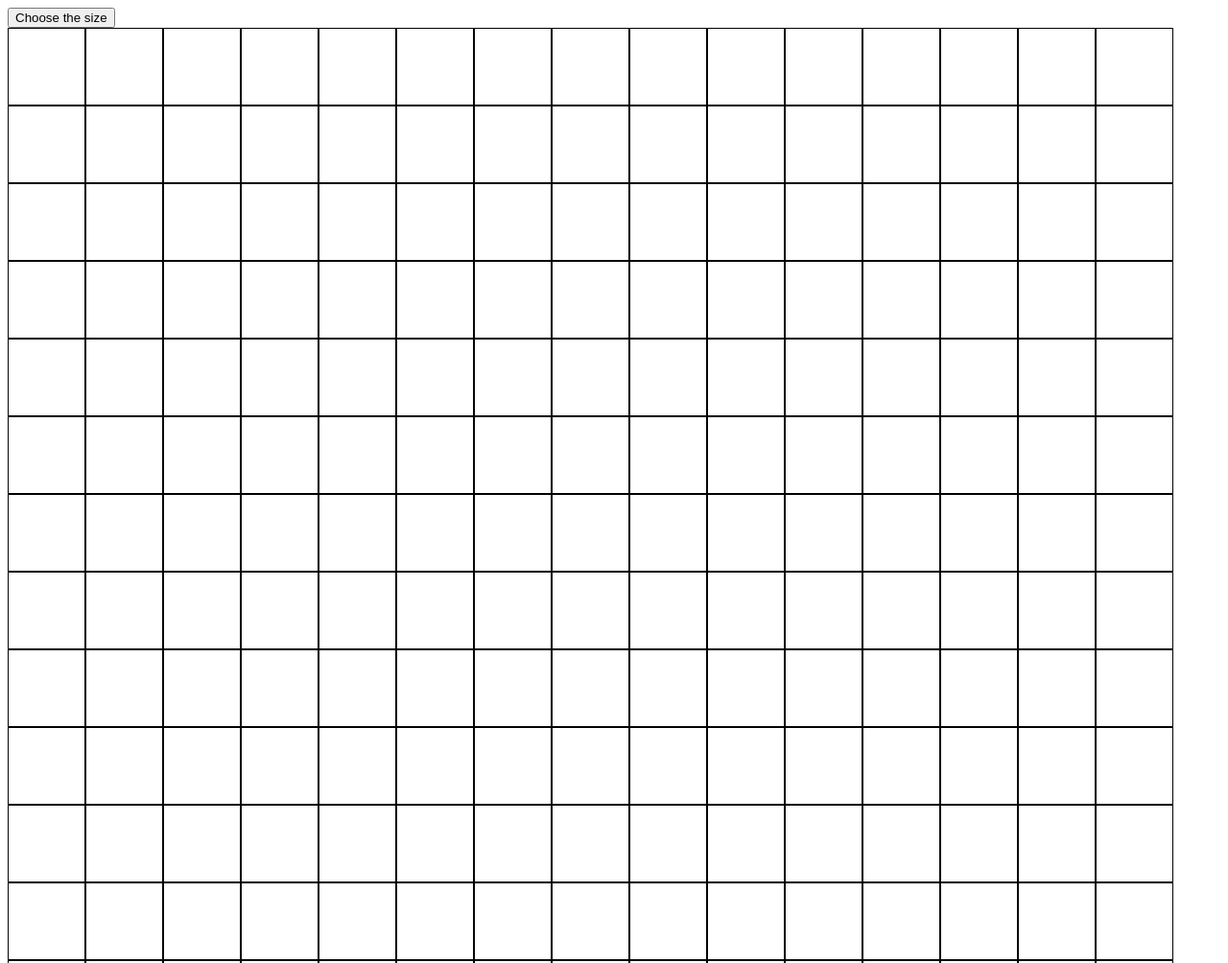
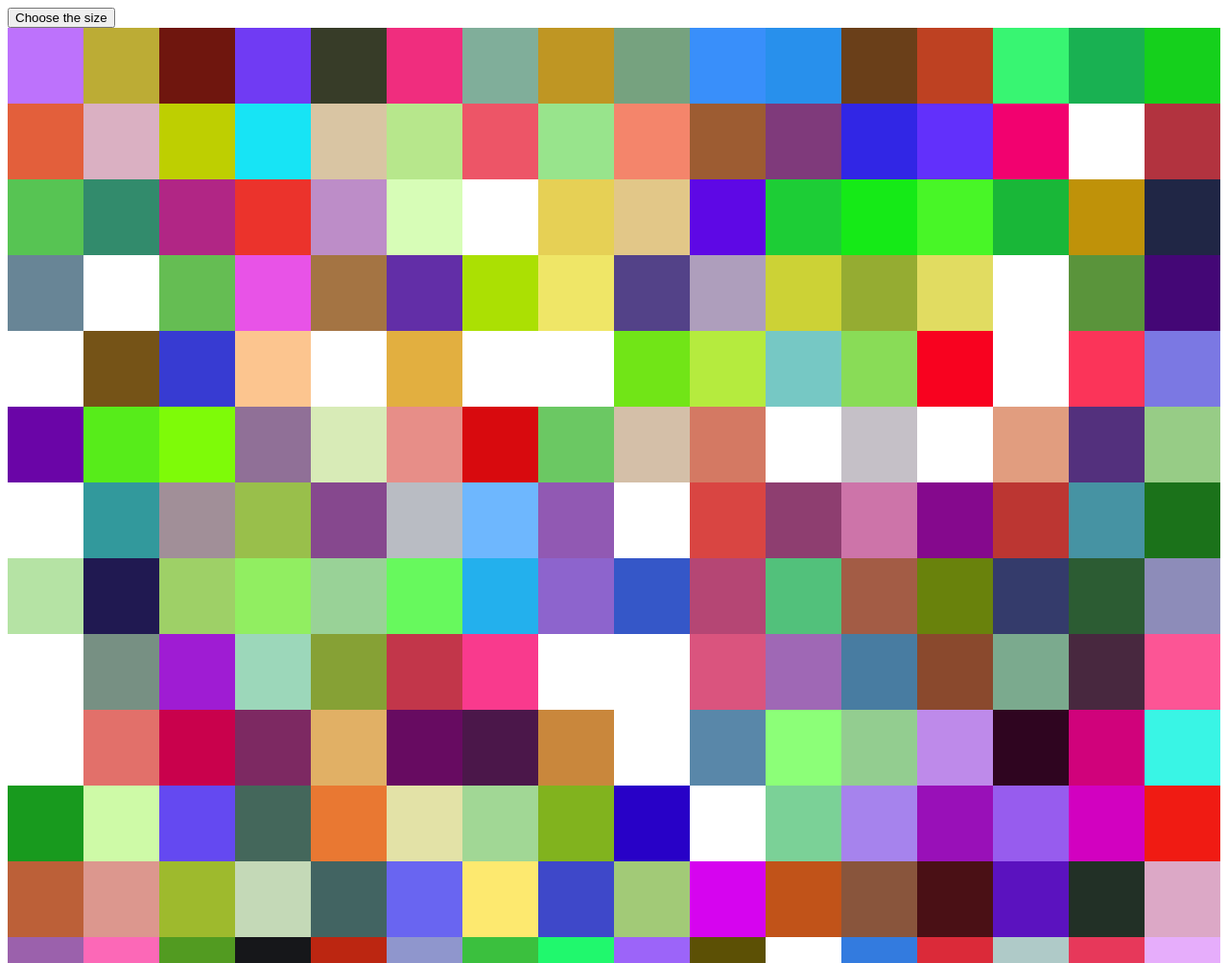
Before and after one commit to BishoSBA/TOP-Etch-a-Sketch, a plain HTML site: page index.html in a window 1280 px wide. Shown: the top 1004 px of the page at 96% size. Drawn offline with Linux system fonts and the light colour scheme.

Commit message:
Progress with color changing functionailty

```diff
--- a/index.html
+++ b/index.html
@@ -14,6 +14,7 @@
     </button>
 
     <div class="container">
+        <div class="grid"></div>
     </div>
 </body>
 </html>
--- a/script.js
+++ b/script.js
@@ -3,30 +3,31 @@ const container = document.querySelector(".container");
 let grid = [];
 let defaultSize = 16;
 
-for (let i = 0; i < defaultSize; i++) {
-	grid[i] = [];
-	for (let j = 0; j < defaultSize; j++) {
-		grid[i].push(document.createElement("div"));
-		grid[i][j].classList.add("grid");
-		container.append(grid[i][j]);
-	}
-}
+drawGrid(defaultSize);
 
 const btn = document.querySelector(".start");
 btn.addEventListener("click", chooseSize);
 
+// prompts the user for a size number for the grid whe button is pressed
 function chooseSize() {
 	let size = defaultSize;
 	do {
-		size = window.prompt("Choose the size of the grid 16-100", 16);
+		size = window.prompt("Choose the size of the grid 1-100", 16);
 		size = parseInt(size);
-	} while (size >= 100);
+	} while (size >= 100 || size <= 0);
 
-	console.log(size);
-	reGrid(size);
+	drawGrid(size);
 }
 
-function reGrid(size) {
+// Generates random hex color value
+function randomColor() {
+	let color = Math.floor(Math.random() * 16777215);
+	color = "#" + color.toString(16);
+	return color;
+}
+
+// draws the drawing grid
+function drawGrid(size) {
 	const divs = document.querySelectorAll(".grid");
 	for (let div of divs) {
 		div.remove();
@@ -38,7 +39,9 @@ function reGrid(size) {
 		grid[i] = [];
 		for (let j = 0; j < size; j++) {
 			grid[i].push(document.createElement("div"));
+			grid[i][j].style.backgroundColor = randomColor();
 			grid[i][j].classList.add("grid");
+			//console.log(randomColor());
 			grid[i][j].style.width = `${width}%`;
 			grid[i][j].style.paddingBottom = `${width}%`;
 			container.append(grid[i][j]);
--- a/style.css
+++ b/style.css
@@ -4,12 +4,12 @@
   }
 
   .grid {
-    border: 0.1px solid black;
+    /*border: 0.1px solid black;*/
     flex: 1 0 1;
     width: 6.25%;
     padding-bottom: 6.25%;
   }
 
   .grid:hover {
-    background-color: grey;
+    background-color: black;
   }
```
